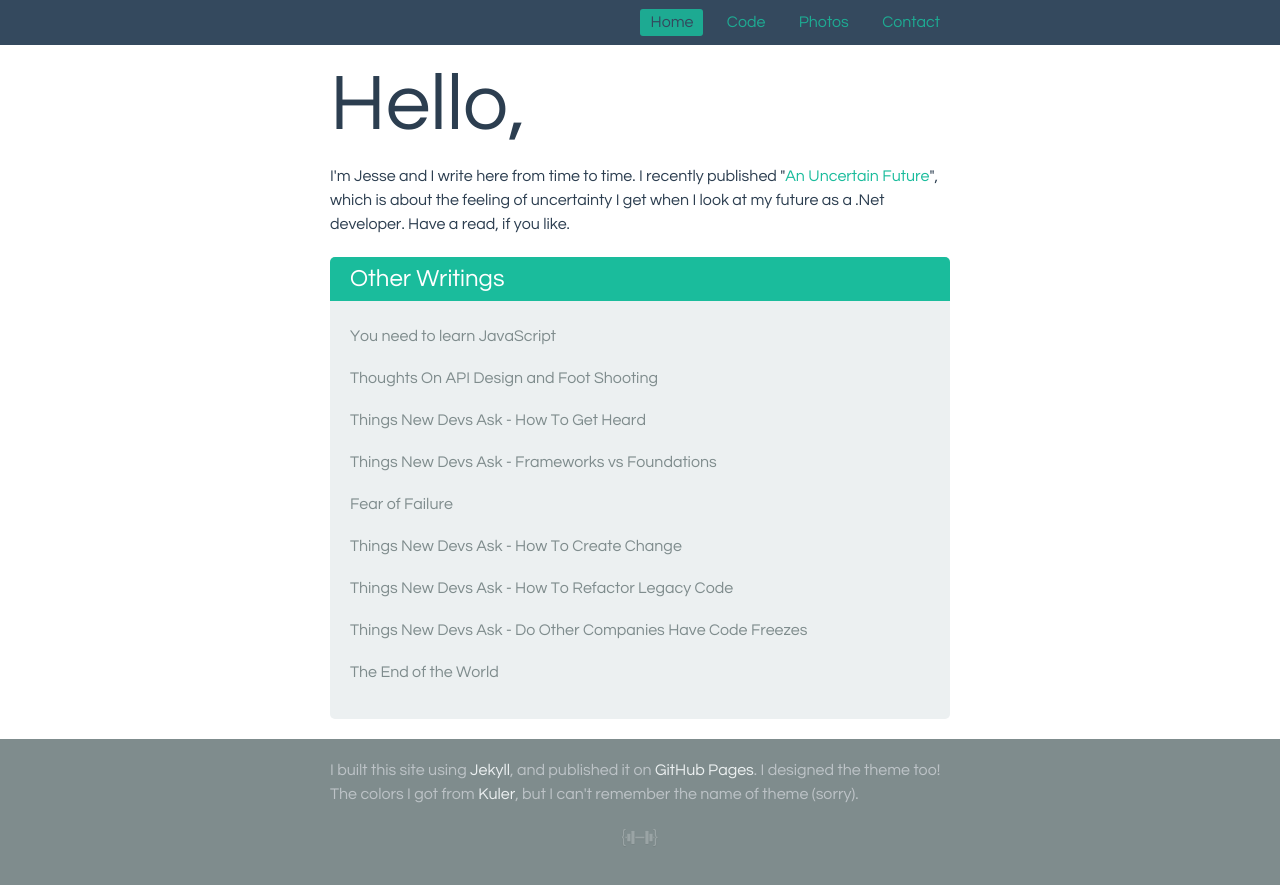
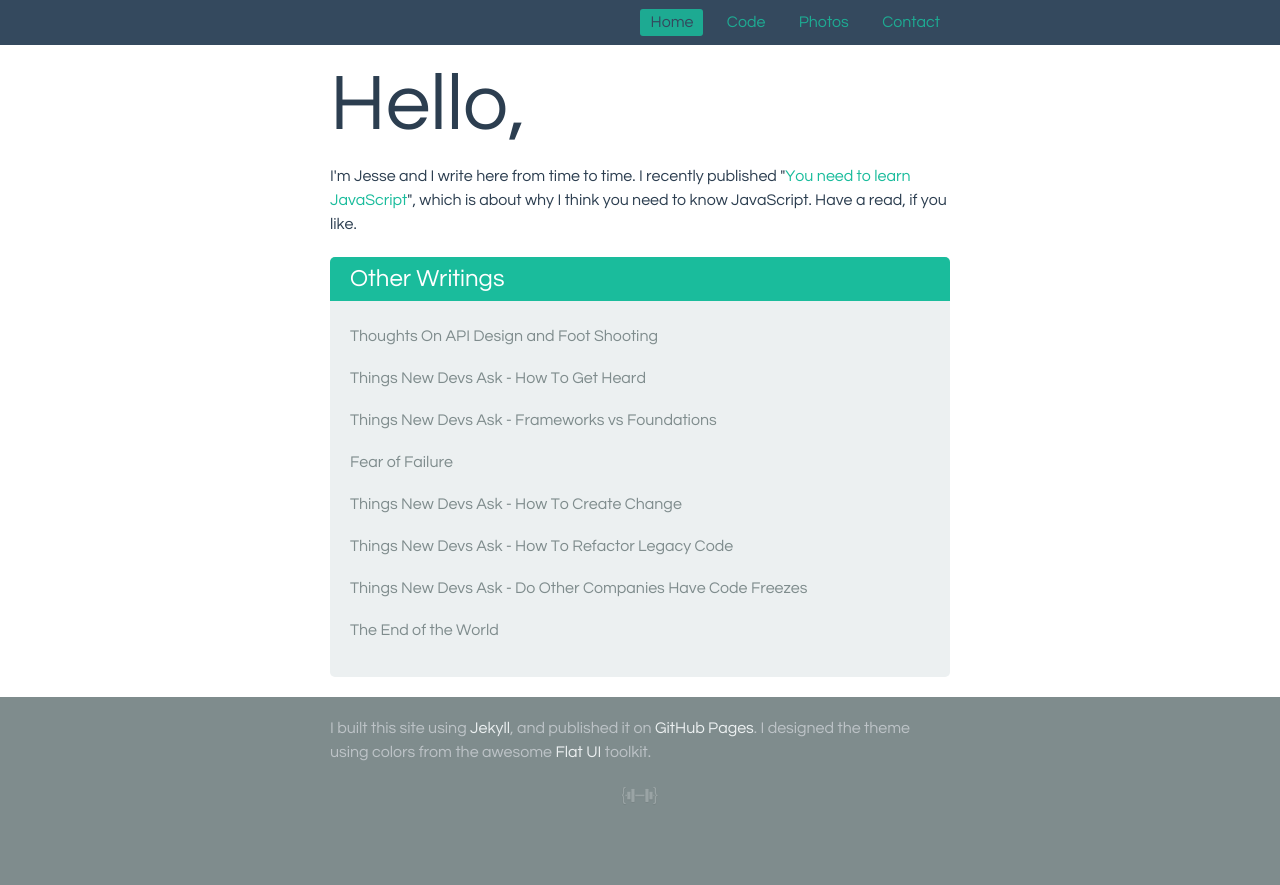
Before and after one commit to JesseWilliamson/jessewilliamson.github.com, a Jekyll site: the page built from index.html, in a window 1280 px wide. Shown: the top 885 px of the page. Built offline with Jekyll 4.4.1, drawn with Linux system fonts in a browser that asks for light colours; some of the changed lines change nothing that is shown.

Commit message:
removing incomplete post. fixing footer

```diff
--- a/_layouts/default.html
+++ b/_layouts/default.html
@@ -30,7 +30,7 @@
     <footer>
       <div class="container">
         <p>
-          I built this site using <a href="https://github.com/mojombo/jekyll">Jekyll</a>, and published it on <a href="http://pages.github.com/">GitHub Pages</a>. I designed the theme too! The colors I got from <a href="https://kuler.adobe.com">Kuler</a>, but I can't remember the name of theme (sorry).
+          I built this site using <a href="https://github.com/mojombo/jekyll">Jekyll</a>, and published it on <a href="http://pages.github.com/">GitHub Pages</a>. I designed the theme using colors from the awesome <a href="http://designmodo.github.io/Flat-UI/" title="Flat UI">Flat UI</a> toolkit.
         </p>
         <img class="footer-logo" src="/images/logo.png"/>
       </div>
--- a/_posts/2013-3-27-an-uncertain-future.md
+++ /dev/null
@@ -1,20 +0,0 @@
----
-layout: post
-post-title: An Uncertain Future
-synopsis: the feeling of uncertainty I get when I look at my future as a .Net developer
----
-
-# An Uncertain Future
-
-I've not been doing development long. It wasn't until I lucked into a Business Analyst position that I even considered getting into it. It's been almost six years I wrote my first HTML code (with the exception of odd high school project), and maybe 4 since I wrote my first ASP.NET app. At the time C# seemed like the most amazing thing to me. Before that I tried PHP, and a little JavaScript. C# was a whole other world. It was the first time I'd ever seen a statically typed language, IntelliSense, an IDE, compiler errors or anything like that. It felt like cheating.
-> Wait? So can just _kind of_ know what I'm looking for and this thing will tell me all my choices? And if I do something stupid, it'll tell me _before_ I run the program? **GTFO!**
-
-A naive assesment I admit, but hey, n00bs gonna n00b.
-
-Fast-forward to today. I've been studying, fiddling, and work with C# and ASP.NET for a few years; far from an expert but no longer a novice. And although I have so much more to learn about the platform I work on, I find myself with less and less interest in it.
-
-Don't get me wrong, I still think C# is a great language, and there are great OSS projects out there to work with and on, but it's lost its luster.
-
-## Temptation, Thy Name Is JavaScript
-
-At some point toward the end of 2012, I realized that no matter what my opinion of it, JavaScript was an absolute necessity for developers. I committed to actually learn the language (not just jQuery), and
```
